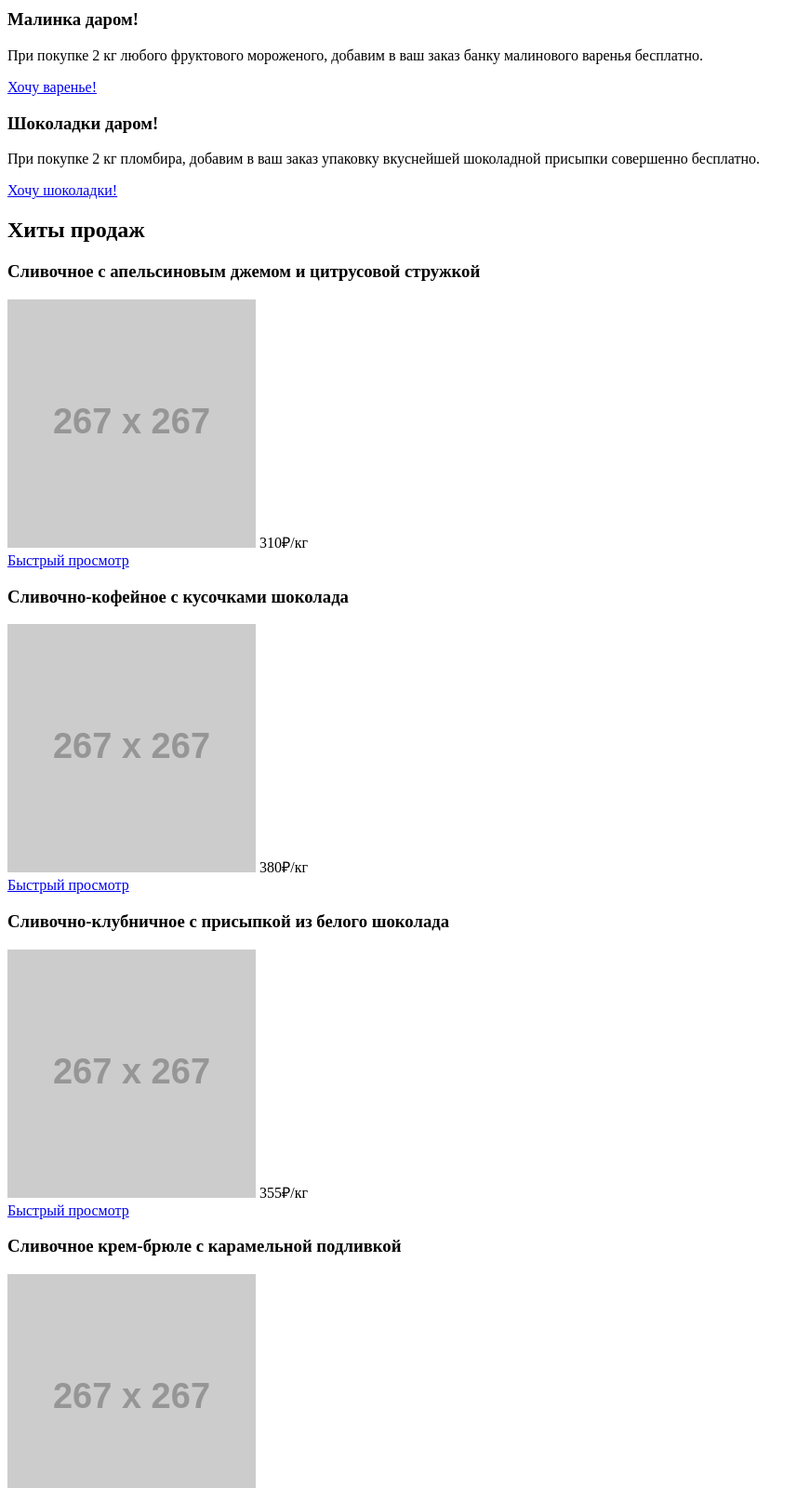
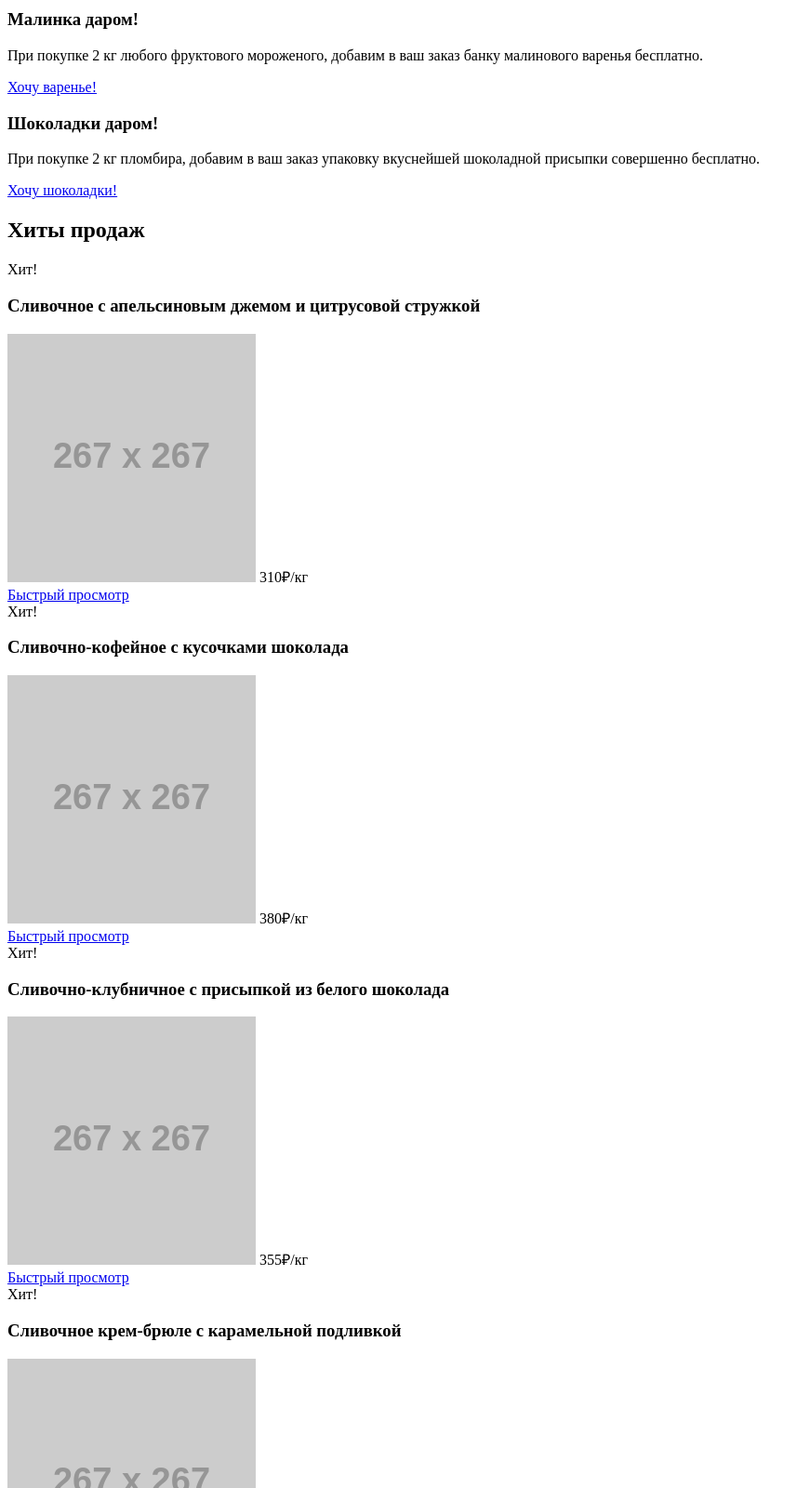
Before and after one commit to zateya/114667-gllacy, a plain HTML site: page index.html in a window 1280 px wide. Shown: the part 967-2567 px from the top of the page at 93% size, without its empty margins (0-871 px from the left). Drawn offline with Linux system fonts and the light colour scheme; placeholder pictures from the web are drawn by us.

Commit message:
catalog layout

```diff
--- a/index.html
+++ b/index.html
@@ -167,7 +167,8 @@
             <h2 class="sr-only">Хиты продаж</h2>
             <section class="products">
               <article class="product">
-                <div class="product__info  product__info--flag">
+                <div class="product__info">
+                  <span class="product__flag">Хит!</span>
                   <h3 class="product__name">Сливочное с апельсиновым джемом и цитрусовой стружкой</h3>
                   <div class="product__img-block">
                     <img class="product__img" src="http://placehold.it/267x267" alt="Сливочное с апельсиновым джемом и цитрусовой стружкой" width="267" height="267">
@@ -177,7 +178,8 @@
                 <a class="product__quick-view  btn" href="#">Быстрый просмотр</a>
               </article>
               <article class="product">
-                <div class="product__info  product__info--flag">
+                <div class="product__info">
+                  <span class="product__flag">Хит!</span>
                   <h3 class="product__name">Сливочно-кофейное с кусочками шоколада</h3>
                   <div class="product__img-block">
                     <img class="product__img" src="http://placehold.it/267x267" alt="Сливочно-кофейное с кусочками шоколада" width="267" height="267">
@@ -187,7 +189,8 @@
                 <a class="product__quick-view  btn" href="#">Быстрый просмотр</a>
               </article>
               <article class="product">
-                <div class="product__info  product__info--flag">
+                <div class="product__info">
+                  <span class="product__flag">Хит!</span>
                   <h3 class="product__name">Сливочно-клубничное с присыпкой из белого шоколада</h3>
                   <div class="product__img-block">
                     <img class="product__img" src="http://placehold.it/267x267" alt="Сливочно-клубничное с присыпкой из белого шоколада" width="267" height="267">
@@ -197,7 +200,8 @@
                 <a class="product__quick-view  btn" href="#">Быстрый просмотр</a>
               </article>
               <article class="product">
-                <div class="product__info  product__info--flag">
+                <div class="product__info">
+                  <span class="product__flag">Хит!</span>
                   <h3 class="product__name">Сливочное крем-брюле с карамельной подливкой</h3>
                   <div class="product__img-block">
                     <img class="product__img" src="http://placehold.it/267x267" alt="Сливочное крем-брюле с карамельной подливкой" width="267" height="267">
```
Also changed, not shown: catalog.html (+29 -0 lines).
